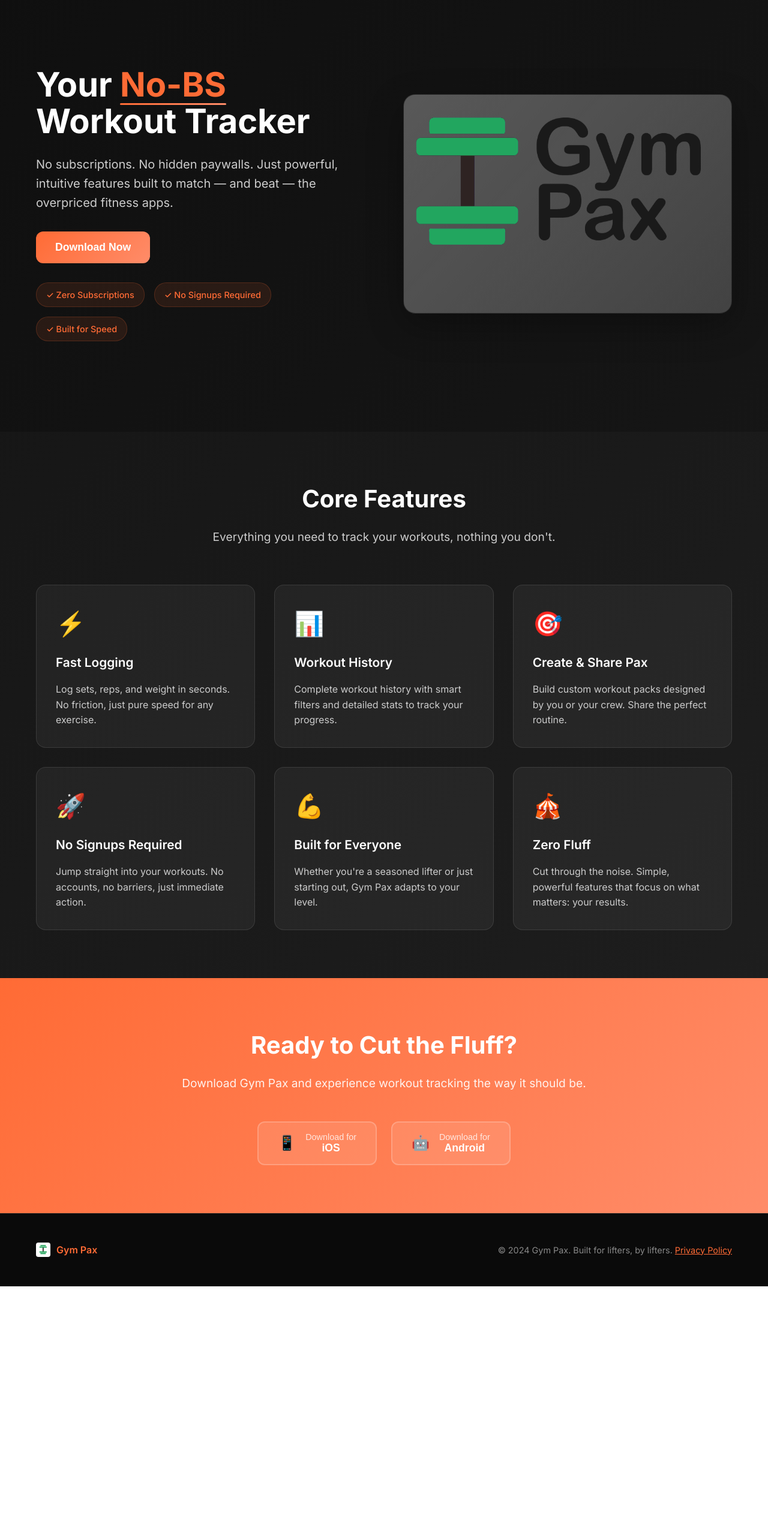
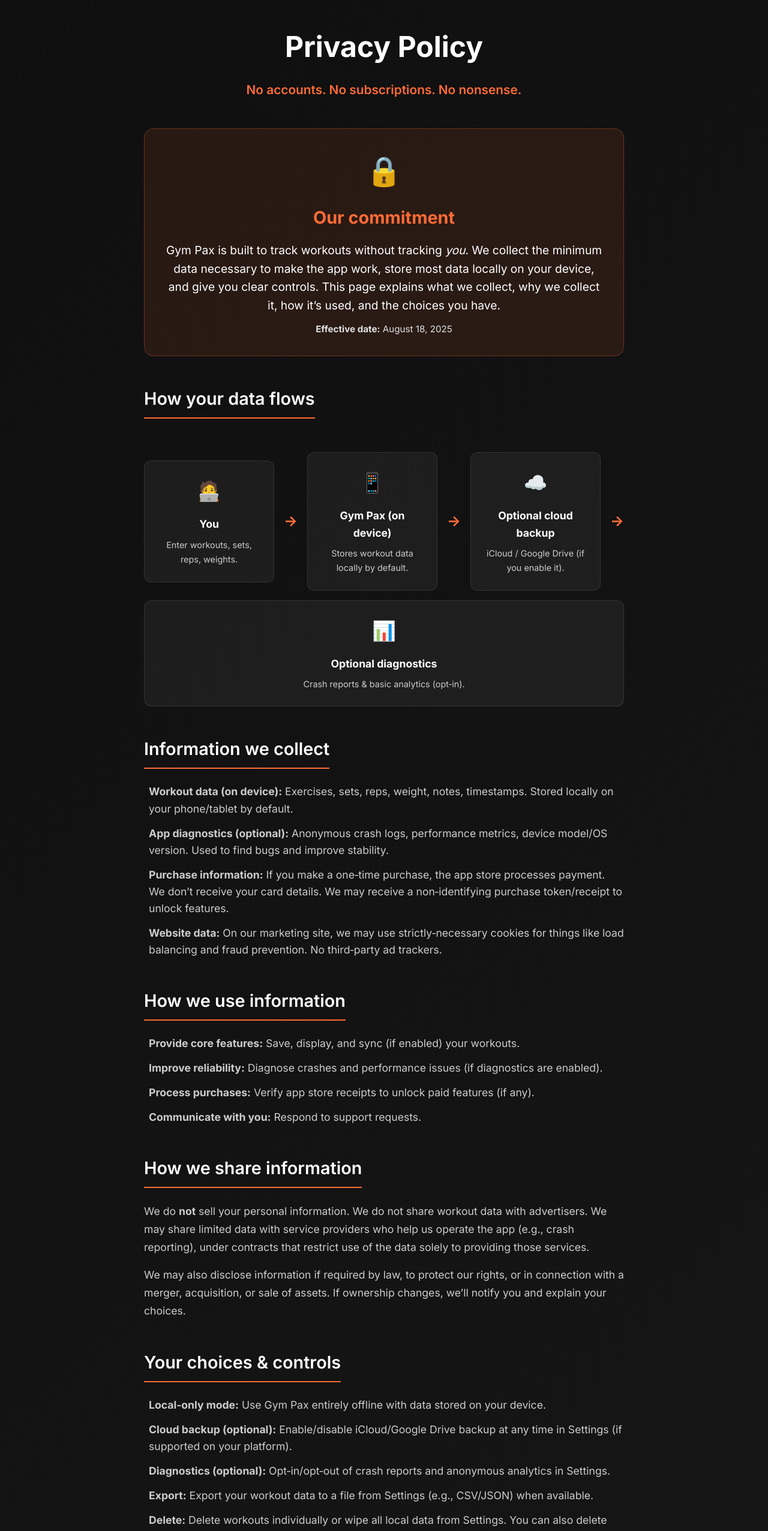
Before and after one commit to BradCarobus/GymPaxWebsite, a plain HTML site: page index.html in a window 1280 px wide. Shown: the part 80-2633 px from the top of the page at 60% size. Before the commit the page ends 2225 px from the top, so only its background shows below. Drawn offline with Linux system fonts and the light colour scheme.

Commit message:
Update index.html

```diff
--- a/index.html
+++ b/index.html
@@ -1,138 +1,215 @@
 <!DOCTYPE html>
 <html lang="en">
 <head>
-    <meta charset="UTF-8">
-    <meta name="viewport" content="width=device-width, initial-scale=1.0">
-    <meta name="description" content="Gym Pax - Your no-BS workout tracker. No subscriptions, no hidden paywalls. Just powerful, intuitive features for serious fitness tracking.">
-    <meta name="keywords" content="workout tracker, fitness app, gym tracker, exercise log, workout pax">
-    <title>Gym Pax - No-BS Workout Tracker</title>
-    <link rel="icon" type="image/png" href="Photos/icon.png">
-    <link rel="stylesheet" href="styles.css">
+  <meta charset="UTF-8" />
+  <meta name="viewport" content="width=device-width, initial-scale=1.0" />
+  <title>Privacy Policy - Gym Pax</title>
+  <link rel="icon" type="image/png" href="Photos/icon.png" />
+  <link rel="stylesheet" href="styles.css" />
   <link href="https://fonts.googleapis.com/css2?family=Inter:wght@300;400;500;600;700&display=swap" rel="stylesheet">
+  <meta name="description" content="Gym Pax Privacy Policy – simple, transparent privacy for a no‑BS workout tracker." />
+  <meta property="og:title" content="Privacy Policy - Gym Pax" />
+  <meta property="og:description" content="No accounts. No subscriptions. Clear privacy. Read how Gym Pax handles your data." />
+  <meta property="og:image" content="Photos/splash.png" />
 </head>
 <body>
-    <!-- Navigation -->
+  <!-- Optional: reuse your navbar -->
   <nav class="navbar">
     <div class="nav-container">
       <div class="nav-logo">
-                <img src="Photos/icon.png" alt="Gym Pax Logo" class="logo-icon">
+        <img src="Photos/icon.png" alt="Gym Pax Logo" class="logo-icon" />
         <span class="logo-text">Gym Pax</span>
       </div>
       <div class="nav-menu">
-                <a href="#features" class="nav-link">Features</a>
-                <a href="#download" class="nav-link">Download</a>
-                <a href="privacy-policy.html" class="nav-link">Privacy</a>
+        <a href="index.html#features" class="nav-link">Features</a>
+        <a href="index.html#download" class="nav-link">Download</a>
+        <a href="#" class="nav-link active">Privacy</a>
       </div>
     </div>
   </nav>
 
-    <!-- Hero Section -->
-    <section class="hero">
-        <div class="hero-container">
-            <div class="hero-content">
-                <h1 class="hero-title">
-                    Your <span class="highlight">No-BS</span> Workout Tracker
-                </h1>
-                <p class="hero-subtitle">
-                    No subscriptions. No hidden paywalls. Just powerful, intuitive features built to match — and beat — the overpriced fitness apps.
+  <main class="privacy-policy">
+    <div class="privacy-content">
+      <h1 class="privacy-title">Privacy Policy</h1>
+      <p class="privacy-subtitle">No accounts. No subscriptions. No nonsense.</p>
+
+      <section class="privacy-highlight" aria-labelledby="commitment">
+        <div class="highlight-icon" aria-hidden="true">🔒</div>
+        <h2 id="commitment">Our commitment</h2>
+        <p>
+          Gym Pax is built to track workouts without tracking <em>you</em>. We collect the minimum data necessary to make the app work, store most data locally on your device, and give you clear controls. This page explains what we collect, why we collect it, how it’s used, and the choices you have.
         </p>
-                <div class="hero-buttons">
-                    <button class="btn-primary">Download Now</button>
+        <p style="margin-top: 0.75rem; font-size: 0.95rem; color: #e0e0e0;">
+          <strong>Effective date:</strong> August 18, 2025
+        </p>
+      </section>
+
+      <!-- Quick data flow visualization -->
+      <section class="privacy-section" aria-labelledby="data-flow-diagram">
+        <h2 id="data-flow-diagram">How your data flows</h2>
+        <div class="data-flow" role="list" aria-label="Data flow overview">
+          <div class="flow-step" role="listitem">
+            <div class="step-icon" aria-hidden="true">🧑‍💻</div>
+            <h3>You</h3>
+            <p>Enter workouts, sets, reps, weights.</p>
           </div>
-                <div class="hero-features">
-                    <div class="feature-pill">✓ Zero Subscriptions</div>
-                    <div class="feature-pill">✓ No Signups Required</div>
-                    <div class="feature-pill">✓ Built for Speed</div>
+          <div class="flow-arrow" aria-hidden="true">→</div>
+          <div class="flow-step" role="listitem">
+            <div class="step-icon" aria-hidden="true">📱</div>
+            <h3>Gym Pax (on device)</h3>
+            <p>Stores workout data locally by default.</p>
           </div>
+          <div class="flow-arrow" aria-hidden="true">→</div>
+          <div class="flow-step" role="listitem">
+            <div class="step-icon" aria-hidden="true">☁️</div>
+            <h3>Optional cloud backup</h3>
+            <p>iCloud / Google Drive (if you enable it).</p>
           </div>
-            <div class="hero-image">
-                <img src="Photos/splash.png" alt="Gym Pax App Interface" class="app-mockup">
+          <div class="flow-arrow" aria-hidden="true">→</div>
+          <div class="flow-step" role="listitem">
+            <div class="step-icon" aria-hidden="true">📊</div>
+            <h3>Optional diagnostics</h3>
+            <p>Crash reports & basic analytics (opt‑in).</p>
           </div>
         </div>
       </section>
 
-    <!-- Features Section -->
-    <section id="features" class="features">
-        <div class="container">
-            <h2 class="section-title">Core Features</h2>
-            <p class="section-subtitle">Everything you need to track your workouts, nothing you don't.</p>
-
-            <div class="features-grid">
-                <div class="feature-card">
-                    <div class="feature-icon">⚡</div>
-                    <h3>Fast Logging</h3>
-                    <p>Log sets, reps, and weight in seconds. No friction, just pure speed for any exercise.</p>
-                </div>
-
-                <div class="feature-card">
-                    <div class="feature-icon">📊</div>
-                    <h3>Workout History</h3>
-                    <p>Complete workout history with smart filters and detailed stats to track your progress.</p>
-                </div>
-
-                <div class="feature-card">
-                    <div class="feature-icon">🎯</div>
-                    <h3>Create & Share Pax</h3>
-                    <p>Build custom workout packs designed by you or your crew. Share the perfect routine.</p>
-                </div>
-
-                <div class="feature-card">
-                    <div class="feature-icon">🚀</div>
-                    <h3>No Signups Required</h3>
-                    <p>Jump straight into your workouts. No accounts, no barriers, just immediate action.</p>
-                </div>
-
-                <div class="feature-card">
-                    <div class="feature-icon">💪</div>
-                    <h3>Built for Everyone</h3>
-                    <p>Whether you're a seasoned lifter or just starting out, Gym Pax adapts to your level.</p>
-                </div>
-
-                <div class="feature-card">
-                    <div class="feature-icon">🎪</div>
-                    <h3>Zero Fluff</h3>
-                    <p>Cut through the noise. Simple, powerful features that focus on what matters: your results.</p>
-                </div>
-            </div>
-        </div>
+      <!-- What we collect -->
+      <section class="privacy-section" id="what-we-collect" aria-labelledby="collect">
+        <h2 id="collect">Information we collect</h2>
+        <ul class="privacy-list">
+          <li><strong>Workout data (on device):</strong> Exercises, sets, reps, weight, notes, timestamps. Stored locally on your phone/tablet by default.</li>
+          <li><strong>App diagnostics (optional):</strong> Anonymous crash logs, performance metrics, device model/OS version. Used to find bugs and improve stability.</li>
+          <li><strong>Purchase information:</strong> If you make a one‑time purchase, the app store processes payment. We don’t receive your card details. We may receive a non‑identifying purchase token/receipt to unlock features.</li>
+          <li><strong>Website data:</strong> On our marketing site, we may use strictly‑necessary cookies for things like load balancing and fraud prevention. No third‑party ad trackers.</li>
+        </ul>
       </section>
 
-    <!-- Call to Action -->
-    <section id="download" class="cta">
-        <div class="container">
-            <div class="cta-content">
-                <h2>Ready to Cut the Fluff?</h2>
-                <p>Download Gym Pax and experience workout tracking the way it should be.</p>
-                <div class="download-buttons">
-                    <button class="btn-download ios">
-                        <span class="download-icon">📱</span>
-                        <div>
-                            <div class="download-text">Download for</div>
-                            <div class="download-platform">iOS</div>
-                        </div>
-                    </button>
-                    <button class="btn-download android">
-                        <span class="download-icon">🤖</span>
-                        <div>
-                            <div class="download-text">Download for</div>
-                            <div class="download-platform">Android</div>
-                        </div>
-                    </button>
-                </div>
-            </div>
-        </div>
+      <!-- How we use it -->
+      <section class="privacy-section" id="how-we-use" aria-labelledby="use">
+        <h2 id="use">How we use information</h2>
+        <ul class="privacy-list">
+          <li><strong>Provide core features:</strong> Save, display, and sync (if enabled) your workouts.</li>
+          <li><strong>Improve reliability:</strong> Diagnose crashes and performance issues (if diagnostics are enabled).</li>
+          <li><strong>Process purchases:</strong> Verify app store receipts to unlock paid features (if any).</li>
+          <li><strong>Communicate with you:</strong> Respond to support requests.</li>
+        </ul>
       </section>
 
-    <!-- Footer -->
+      <!-- Sharing -->
+      <section class="privacy-section" id="sharing" aria-labelledby="share">
+        <h2 id="share">How we share information</h2>
+        <p>
+          We do <strong>not</strong> sell your personal information. We do not share workout data with advertisers. We may share limited data with service providers who help us operate the app (e.g., crash reporting), under contracts that restrict use of the data solely to providing those services.
+        </p>
+        <p style="margin-top: 0.75rem;">
+          We may also disclose information if required by law, to protect our rights, or in connection with a merger, acquisition, or sale of assets. If ownership changes, we’ll notify you and explain your choices.
+        </p>
+      </section>
+
+      <!-- Your choices -->
+      <section class="privacy-section" id="your-choices" aria-labelledby="choices">
+        <h2 id="choices">Your choices & controls</h2>
+        <ul class="privacy-list">
+          <li><strong>Local‑only mode:</strong> Use Gym Pax entirely offline with data stored on your device.</li>
+          <li><strong>Cloud backup (optional):</strong> Enable/disable iCloud/Google Drive backup at any time in Settings (if supported on your platform).</li>
+          <li><strong>Diagnostics (optional):</strong> Opt‑in/opt‑out of crash reports and anonymous analytics in Settings.</li>
+          <li><strong>Export:</strong> Export your workout data to a file from Settings (e.g., CSV/JSON) when available.</li>
+          <li><strong>Delete:</strong> Delete workouts individually or wipe all local data from Settings. You can also delete any cloud backups via your cloud provider.</li>
+          <li><strong>Do Not Track:</strong> We don’t track users across websites. Browser DNT signals have no effect because we don’t run cross‑site tracking.</li>
+        </ul>
+      </section>
+
+      <!-- Data retention -->
+      <section class="privacy-section" id="retention" aria-labelledby="keep">
+        <h2 id="keep">Data retention</h2>
+        <p>
+          <strong>On‑device workout data</strong> remains until you delete it or uninstall the app. <strong>Crash/diagnostic data</strong> (if enabled) is retained by our providers for a limited period necessary to investigate issues, typically up to 24 months.
+        </p>
+      </section>
+
+      <!-- Security -->
+      <section class="privacy-section" id="security" aria-labelledby="sec">
+        <h2 id="sec">Security</h2>
+        <p>
+          We use industry‑standard safeguards to protect information, including encryption in transit where applicable. No method of transmission or storage is 100% secure; we work to continuously improve safeguards.
+        </p>
+      </section>
+
+      <!-- International -->
+      <section class="privacy-section" id="international" aria-labelledby="intl">
+        <h2 id="intl">International data transfers</h2>
+        <p>
+          If you use Gym Pax outside the United States, your information may be processed in the U.S. and other countries where our service providers operate. Those locations may have different data protection laws than your country.
+        </p>
+      </section>
+
+      <!-- Children -->
+      <section class="privacy-section" id="children" aria-labelledby="kids">
+        <h2 id="kids">Children’s privacy</h2>
+        <p>
+          Gym Pax is not directed to children under 13 (or the age required by your local law). We do not knowingly collect personal information from children. If you believe a child has provided information, please contact us so we can delete it.
+        </p>
+      </section>
+
+      <!-- Your rights (GDPR/CCPA) -->
+      <section class="privacy-section" id="rights" aria-labelledby="rights-title">
+        <h2 id="rights-title">Your privacy rights</h2>
+        <p>
+          Depending on your location, you may have rights such as access, correction, deletion, portability, and the right to object or restrict certain processing. To exercise these rights, contact us using the details below. We may need to verify your identity. You won’t be discriminated against for exercising your rights.
+        </p>
+      </section>
+
+      <!-- Third parties -->
+      <section class="privacy-section" id="third-parties" aria-labelledby="third">
+        <h2 id="third">Third‑party services</h2>
+        <ul class="privacy-list">
+          <li><strong>App stores:</strong> Apple App Store and Google Play process purchases and may collect their own data per their policies.</li>
+          <li><strong>Cloud providers (optional):</strong> iCloud/Google Drive if you enable backups; your data is subject to their terms/policies.</li>
+          <li><strong>Diagnostics (optional):</strong> Crash/analytics providers if you opt in; we configure them to avoid collecting unnecessary personal data.</li>
+          <li><strong>Links:</strong> Our website/app may link to third‑party sites or content we don’t control; review their privacy policies.</li>
+        </ul>
+      </section>
+
+      <!-- Changes -->
+      <section class="privacy-section" id="changes" aria-labelledby="chg">
+        <h2 id="chg">Changes to this policy</h2>
+        <p>
+          We may update this policy to reflect changes in the app or legal requirements. If changes are significant, we’ll provide an in‑app notice or update the date above. Your continued use of Gym Pax after changes means you accept the updated policy.
+        </p>
+      </section>
+
+      <!-- Contact -->
+      <section class="privacy-section" id="contact" aria-labelledby="contact-title">
+        <h2 id="contact-title">Contact us</h2>
+        <p>
+          Questions or requests? Email us at <a href="mailto:support@gympax.app" style="color:#ff6b35;">support@gympax.app</a>.
+        </p>
+        <p style="font-size: 0.95rem; color: #bbbbbb; margin-top: 0.5rem;">
+          This page is a general informational template and not legal advice. If you have specific compliance needs (e.g., HIPAA, enterprise deployments), consult a lawyer.
+        </p>
+      </section>
+
+      <!-- CTA back to app -->
+      <section class="privacy-cta" aria-labelledby="cta">
+        <h2 id="cta">Ready to lift without the data bloat?</h2>
+        <p>Gym Pax keeps your workout data simple and in your control.</p>
+        <a class="btn-secondary" href="index.html#download" style="display:inline-block;">
+          Get Gym Pax
+        </a>
+      </section>
+    </div>
+  </main>
+
   <footer class="footer">
     <div class="container">
       <div class="footer-content">
         <div class="footer-brand">
-                    <img src="Photos/icon.png" alt="Gym Pax Logo" class="footer-logo">
+          <img src="Photos/icon.png" alt="Gym Pax Logo" class="footer-logo" />
           <span class="footer-logo-text">Gym Pax</span>
         </div>
         <div class="footer-text">
-                    <p>&copy; 2024 Gym Pax. Built for lifters, by lifters. <a href="privacy-policy.html" style="color: #ff6b35;">Privacy Policy</a></p>
+          <p>&copy; 2025 Gym Pax. Built for lifters, by lifters. <a href="#" style="color: #ff6b35;">Privacy Policy</a></p>
         </div>
       </div>
     </div>
```
Lines whose indentation alone changed are shown as unchanged.
